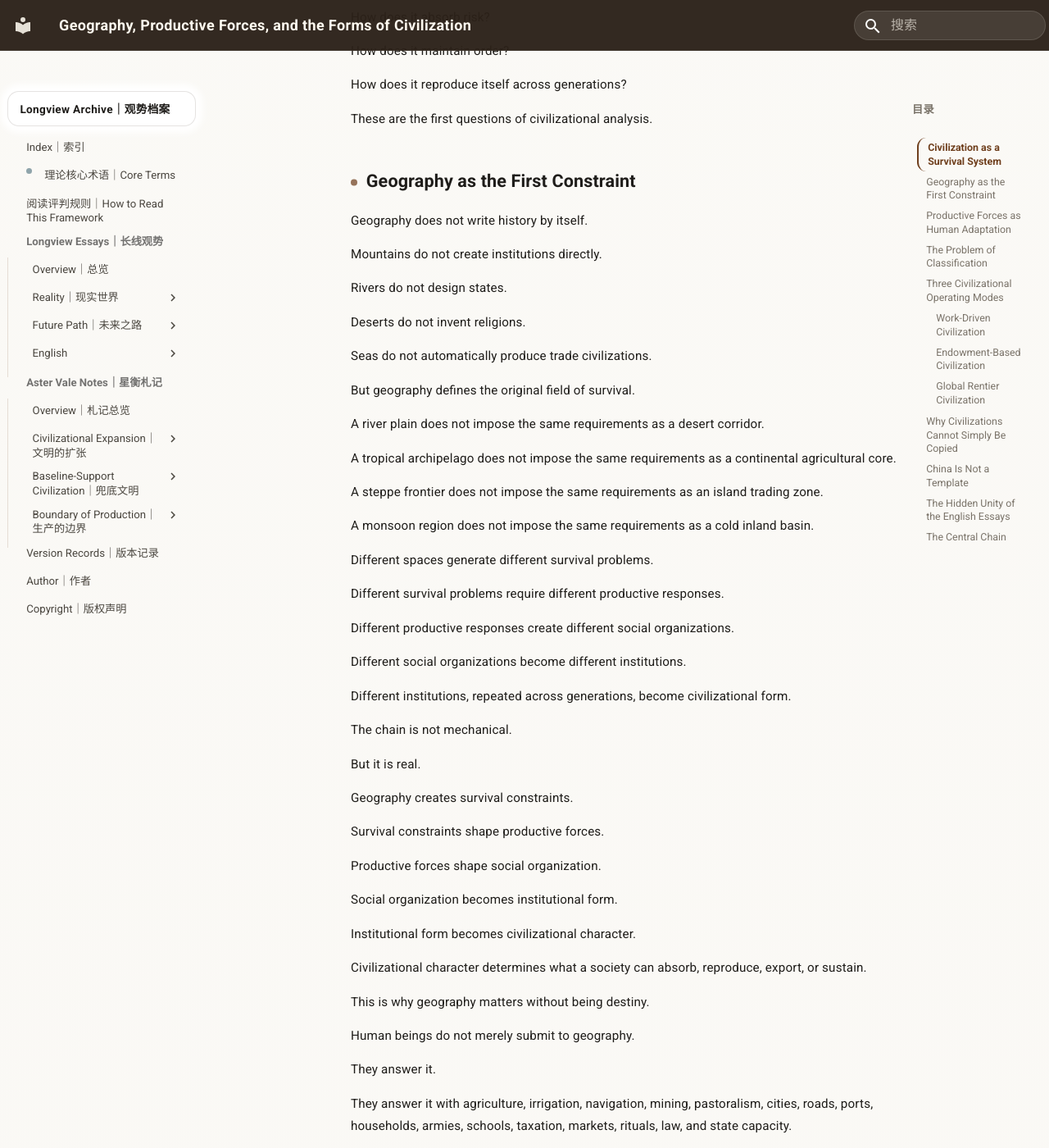
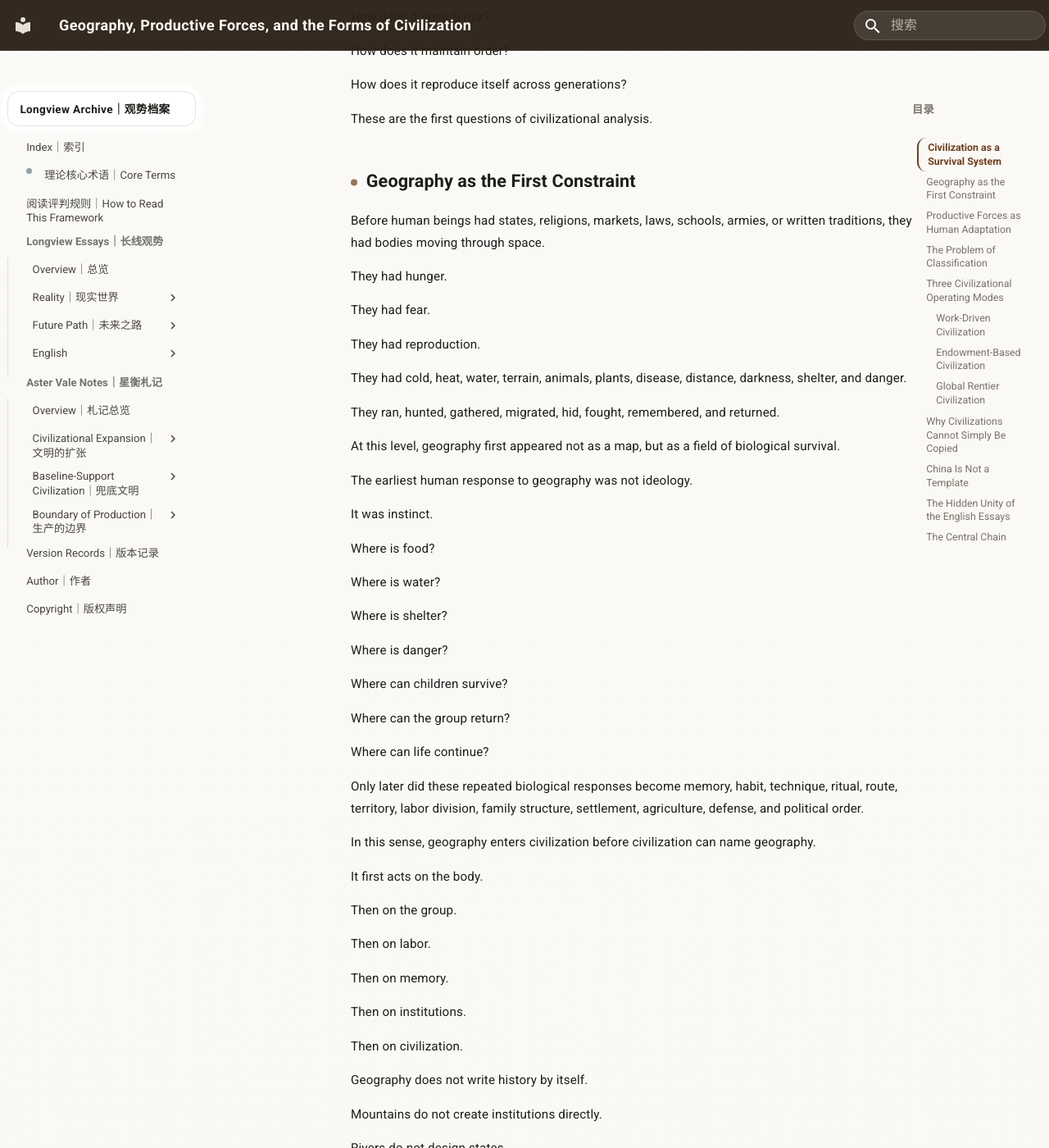
Before and after one commit to guanshi1688/longview-archive, an MkDocs documentation site: the page built from docs/essays/english/geography-productive-forces-and-civilization.md, in a window 1280 px wide and 1400 px high, scrolled down 2585 px. Shown: the whole window at 82% size. Built offline with MkDocs 1.6.1 and Material for MkDocs 9.7.7, drawn with Linux system fonts in a browser that asks for light colours.

Commit message:
Update geography-productive-forces-and-civilization.md

```diff
--- a/docs/essays/english/geography-productive-forces-and-civilization.md
+++ b/docs/essays/english/geography-productive-forces-and-civilization.md
@@ -101,6 +101,54 @@ How does it reproduce itself across generations?
 These are the first questions of civilizational analysis.
 
 ## Geography as the First Constraint
+
+Before human beings had states, religions, markets, laws, schools, armies, or written traditions, they had bodies moving through space.
+
+They had hunger.
+
+They had fear.
+
+They had reproduction.
+
+They had cold, heat, water, terrain, animals, plants, disease, distance, darkness, shelter, and danger.
+
+They ran, hunted, gathered, migrated, hid, fought, remembered, and returned.
+
+At this level, geography first appeared not as a map, but as a field of biological survival.
+
+The earliest human response to geography was not ideology.
+
+It was instinct.
+
+Where is food?
+
+Where is water?
+
+Where is shelter?
+
+Where is danger?
+
+Where can children survive?
+
+Where can the group return?
+
+Where can life continue?
+
+Only later did these repeated biological responses become memory, habit, technique, ritual, route, territory, labor division, family structure, settlement, agriculture, defense, and political order.
+
+In this sense, geography enters civilization before civilization can name geography.
+
+It first acts on the body.
+
+Then on the group.
+
+Then on labor.
+
+Then on memory.
+
+Then on institutions.
+
+Then on civilization.
 
 Geography does not write history by itself.
 
```
